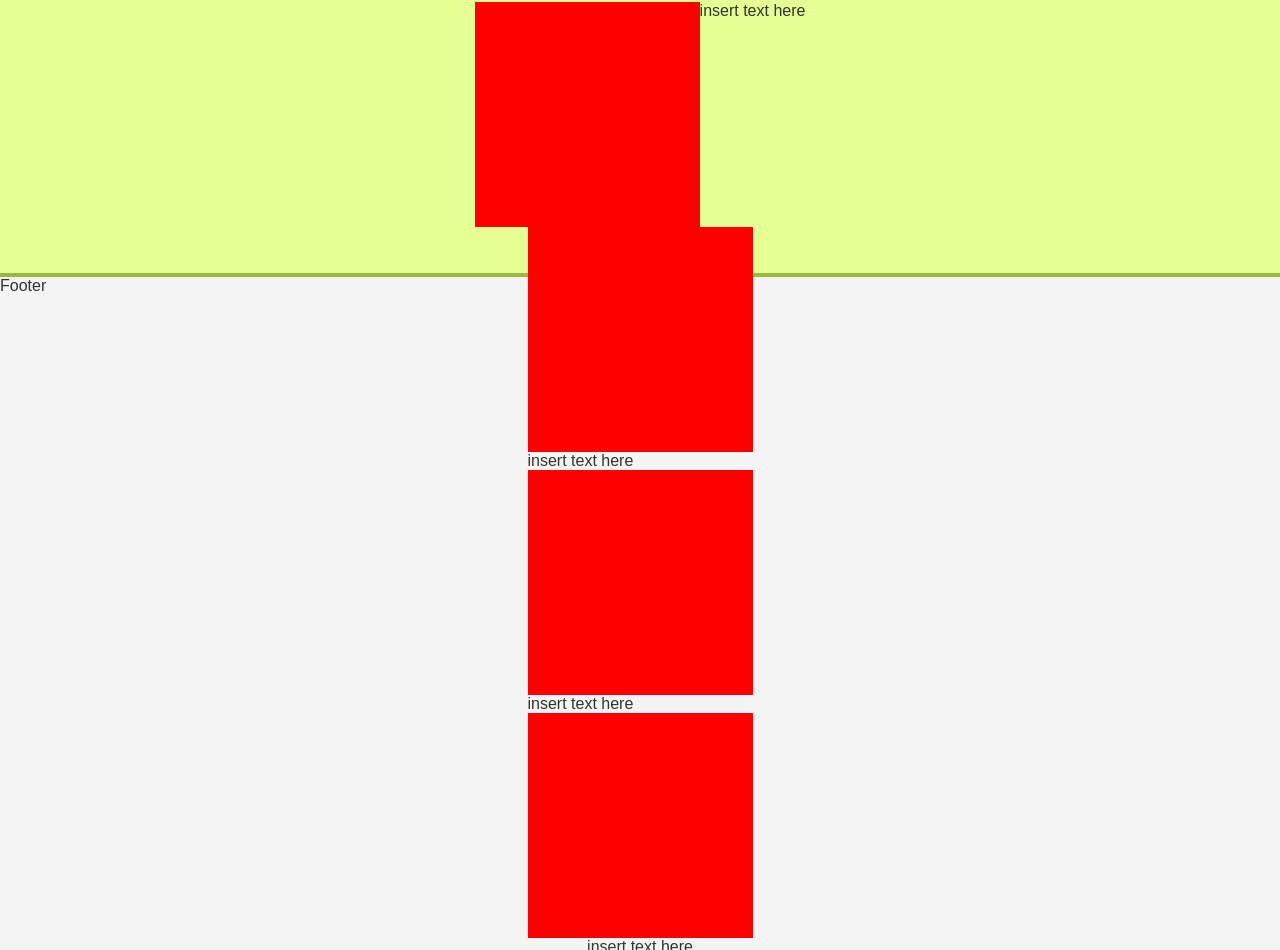
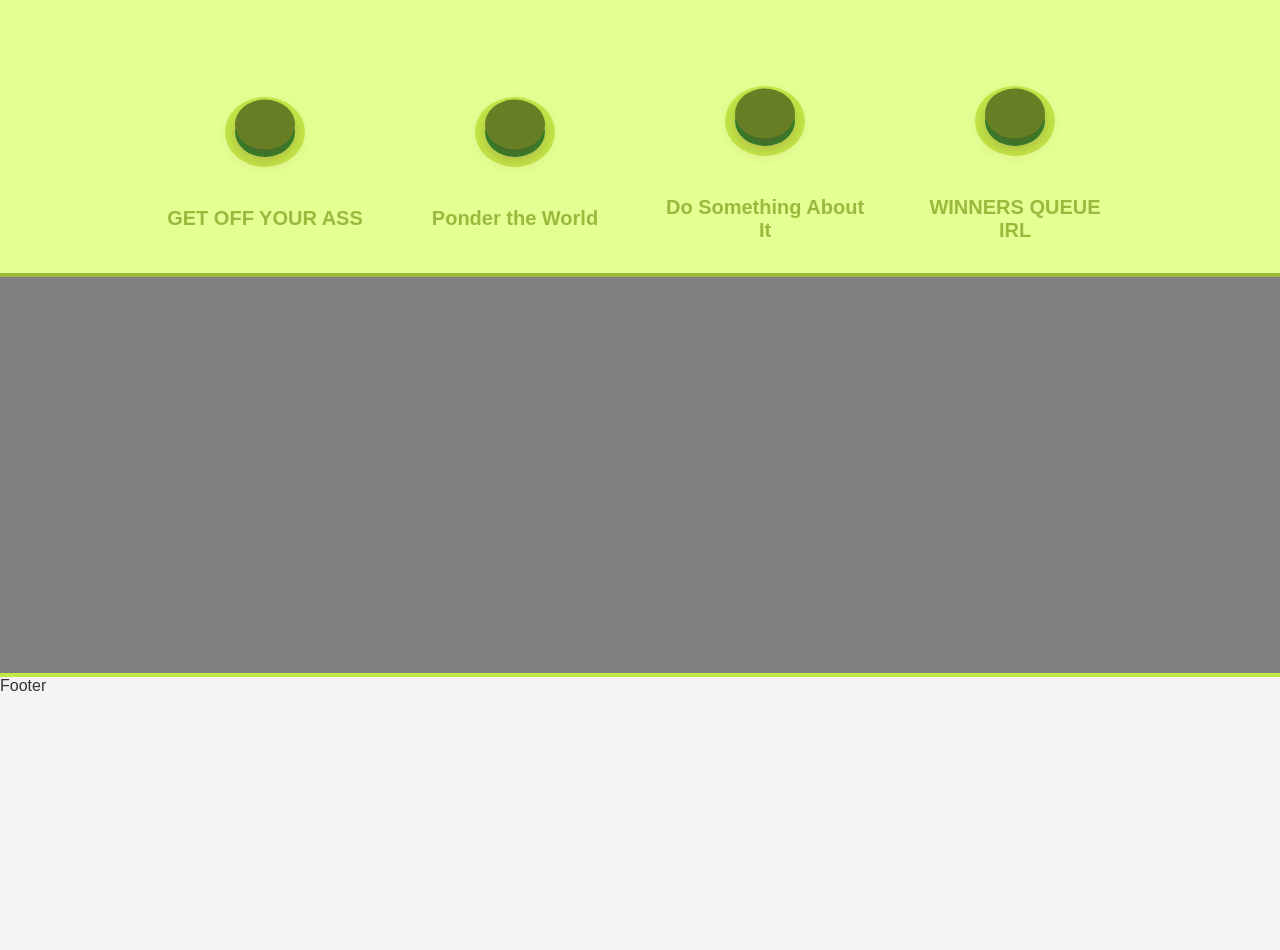
Before and after one commit to NoahhhBHOP/landing-page, a plain HTML site: page index.html in a window 1280 px wide. Shown: the part 643-1593 px from the top of the page. After the commit the page ends 1338 px from the top, so only its background shows below. Drawn offline with Linux system fonts and the light colour scheme.

Commit message:
finished the 2nd info box of the site and working towards the 3rd.

```diff
--- a/index.html
+++ b/index.html
@@ -24,30 +24,51 @@
         </div>
             <img src="imgs/pic1.jpg" alt="Noah and his pet kitty" class="pic1">
     </div>
+
+
+
     <div class="container2">
         <div class="container2dot1">
-            <div class="text2">My Entire Zoo</div>
+            <div class="text2">Need Inspiration? Lock In.</div>
         </div>
         <div class="container2dot2">
-            <div class="div2"></div>
-                <img src="imgs/pl.png" alt="b2" class="pic2">
-                <div class="subtext2">insert text here</div>
+            <div class="item">
+                <button class="btn-class-name">
+                    <span class="back"></span>
+                    <span class="front"></span>
+                  </button>
+                <div class="subtext2">GET OFF YOUR ASS</div>
             </div>
-            <div class="div2">
-                <img src="imgs/pl.png" alt="b2" class="pic2">
-                <div class="subtext2">insert text here</div>
+            <div class="item">
+                <button class="btn-class-name">
+                    <span class="back"></span>
+                    <span class="front"></span>
+                  </button>
+                <div class="subtext2">Ponder the World</div>
             </div>
-            <div class="div2">
-                <img src="imgs/pl.png" alt="b2" class="pic2">
-                <div class="subtext2">insert text here</div>
+            <div class="item">
+                <button class="btn-class-name">
+                    <span class="back"></span>
+                    <span class="front"></span>
+                  </button>
+                <div class="subtext2">Do Something About It</div>
             </div>
-            <div class="div2"></div>
-                <img src="imgs/pl.png" alt="b2" class="pic2">
-                <div class="subtext2">insert text here</div>
+            <div class="item">
+                <button class="btn-class-name">
+                    <span class="back"></span>
+                    <span class="front"></span>
+                  </button>
+                <div class="subtext2">WINNERS QUEUE IRL</div>
             </div>
         </div>
     </div>
     <div class="container3">
+        <div class="container3dot1">
+            <div class="text3"></div>
+        </div>
+        <div class="container3dot2">
+            <div class="subtext3"></div>
+        </div>
 
     </div>
     <div class="container4">
--- a/styles.css
+++ b/styles.css
@@ -109,23 +109,101 @@ body {
     display: flex;
     flex-direction: column;
     align-items: center;
+    justify-content: space-around;
+
   }
 
   .container2dot1 {
-    margin-bottom: auto;
     display: flex;
     padding: 40px;
     font-size: 40px;
     font-weight: bold;
     color: rgb(154, 186, 61);
+
+
   }
 
-.container2 > .container2dot2 {
+  .container2dot2 {
         display: flex;
         flex-direction: row;
+        gap: 50px;
     }
 
-  .div2 {
-    display:flex;
-    flex-direction: column;
-  }
+ .item {
+
+  display: flex;
+  flex-direction: column;
+  justify-content: center;
+  align-items: center;
+  gap: 50px;
+  width: 200px;
+ }
+
+ .subtext2 {
+  font-size: 20px;
+  text-align: center;
+  font-weight: bold;
+  color: rgb(154, 186, 61);
+ }
+
+ .btn-class-name {
+  --primary: 255, 90, 120;
+  --secondary: 150, 50, 60;
+  width: 60px;
+  height: 50px;
+  border: none;
+  outline: none;
+  cursor: pointer;
+  user-select: none;
+  touch-action: manipulation;
+  outline: 10px solid rgb(192, 233, 70);
+  border-radius: 100%;
+  position: relative;
+  transition: .3s;
+}
+
+.btn-class-name .back {
+  background: forestgreen;
+  border-radius: 100%;
+  position: absolute;
+  left: 0;
+  top: 0;
+  width: 100%;
+  height: 100%;
+}
+
+.btn-class-name .front {
+  background:  rgb(103, 126, 37);
+  box-shadow: 0 .5em 1em -0.2em rgba(var(--secondary), .5);
+  border-radius: 100%;
+  position: absolute;
+  border: 1px solid gr;
+  left: 0;
+  top: 0;
+  width: 100%;
+  height: 100%;
+  display: flex;
+  justify-content: center;
+  align-items: center;
+  font-size: 1.2rem;
+  font-weight: 600;
+  font-family: inherit;
+  transform: translateY(-15%);
+  transition: .15s;
+  color: rgb(var(--secondary));
+}
+
+.btn-class-name:active .front {
+  transform: translateY(0%);
+  box-shadow: 0 0;
+}
+
+.container3 {
+  height: 400px;
+  background-color: gray;
+  border-bottom:rgb(192, 233, 70) 4px solid;
+}
+
+.container3dot1 {
+
+}
```
